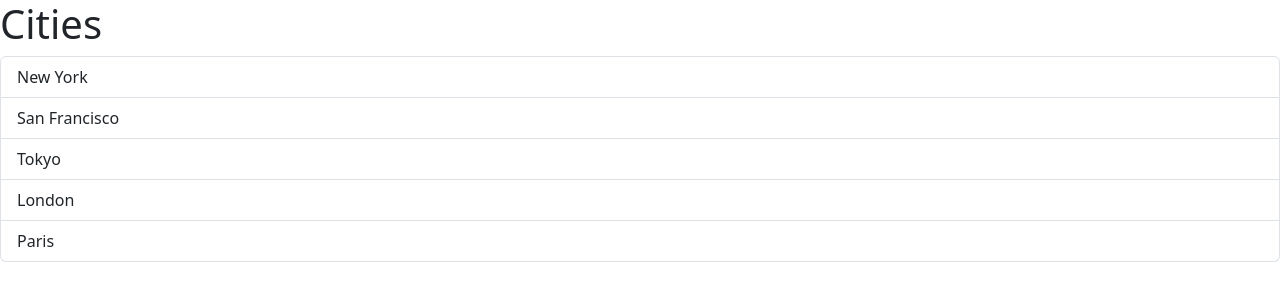
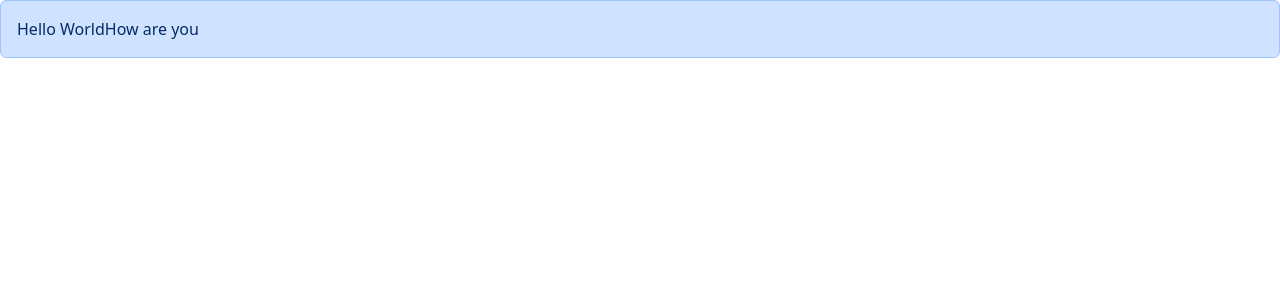
Before and after one commit to 02-ahmed/react-app, a React (Vite) app: page / in a window 1280 px wide. Shown: the top 300 px of the page. Built offline with nearby package versions, Linux system fonts and the light colour scheme.

Commit message:
learnt how to pass children as props

```diff
--- a/src/App.tsx
+++ b/src/App.tsx
@@ -1,7 +1,8 @@
 import ListGroup from "./components/ListGroup";
+import Alert from "./components/alert";
 
 function App() {
-  let items = [
+  /* let items = [
     'New York',
     'San Francisco',
     'Tokyo',
@@ -15,6 +16,14 @@ function App() {
 
   return (
     <div><ListGroup items={items} heading="Cities" onSelectItem={handleSelectItem}/></div>
+  ) */
+
+  return (
+    <>
+      <Alert>
+        Hello World<span>How are you</span>
+      </Alert>
+    </>
   )
 }
 
--- /dev/null
+++ b/src/components/alert.tsx
@@ -0,0 +1,17 @@
+import React from "react";
+import { ReactNode } from "react";
+
+
+interface Props{
+  children: ReactNode;
+}
+
+const Alert = ({children}:Props) => {
+  return (
+    <div className="alert alert-primary">
+      {children}
+    </div>
+  );
+}
+
+export default Alert
```
